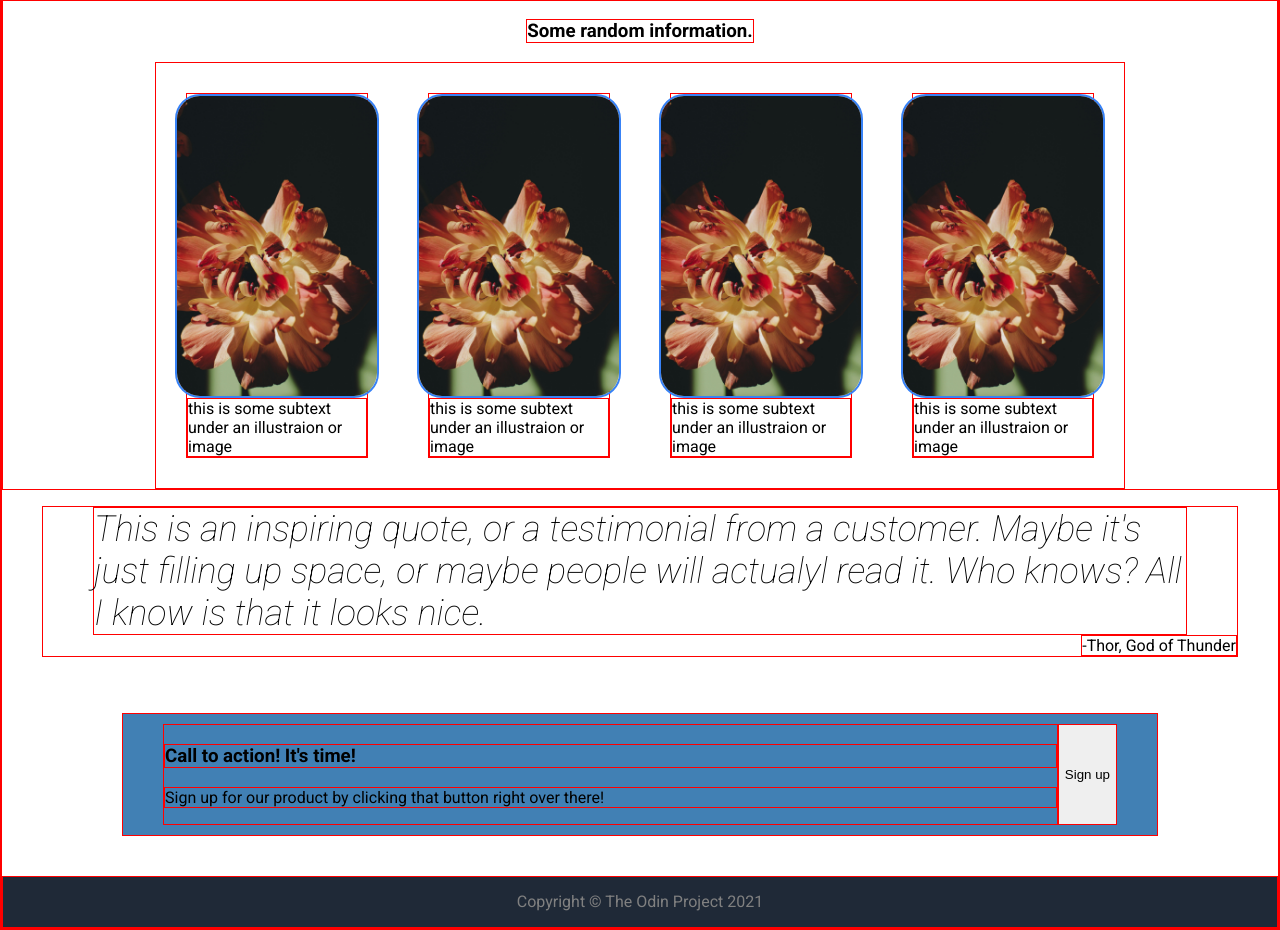
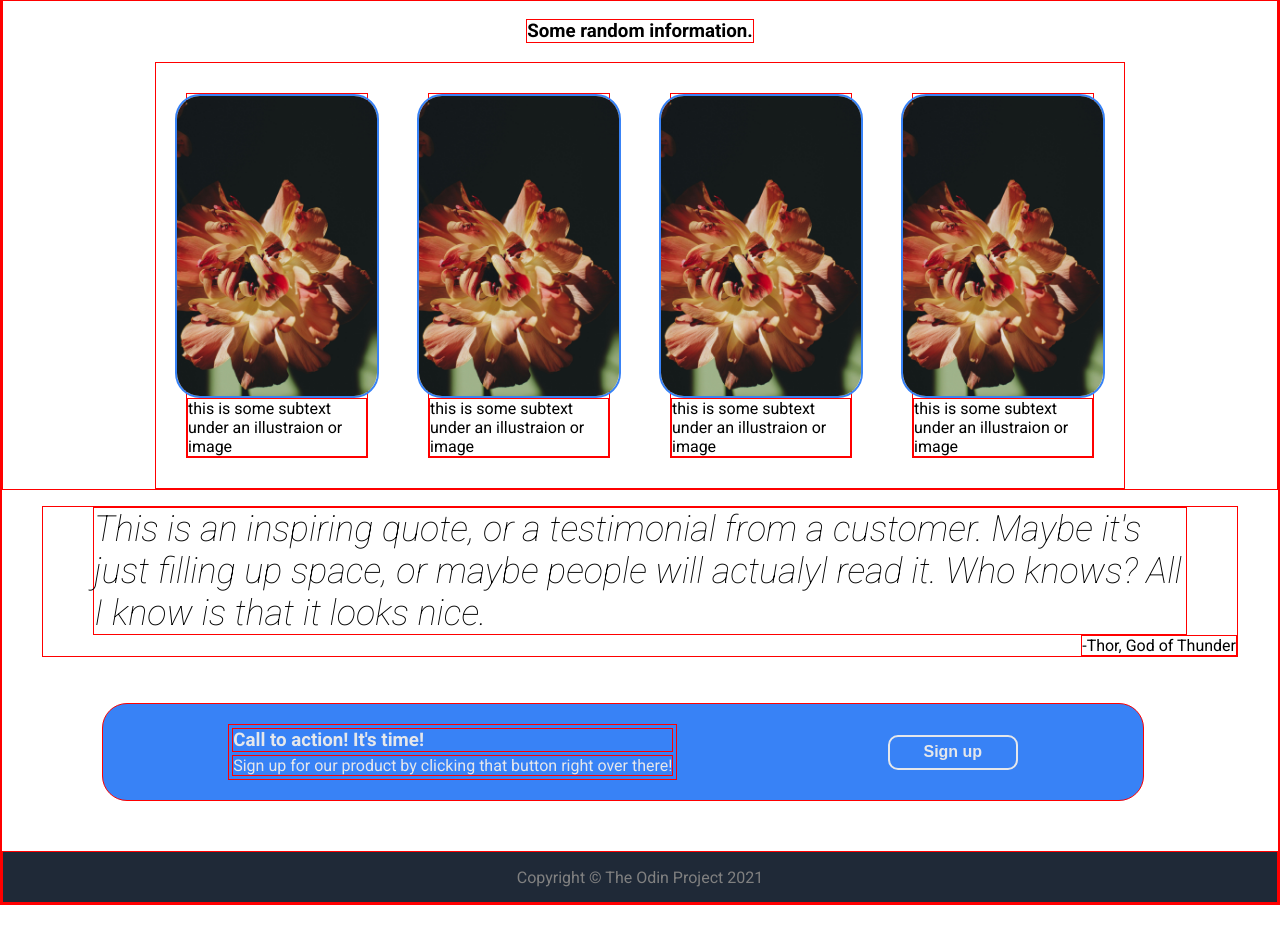
Before and after one commit to adamhaouam/landing-page, a plain HTML site: page index.html in a window 1280 px wide. Shown: the part 602-1532 px from the top of the page. After the commit the page ends 1507 px from the top, so only its background shows below. Drawn offline with Linux system fonts and the light colour scheme.

Commit message:
format signup box

```diff
--- a/index.html
+++ b/index.html
@@ -62,10 +62,10 @@
 
     <div class="signup">
         <div class="signupleft">
-            <h3> Call to action! It's time!</h3>
-            <p>Sign up for our product by clicking that button right over there!</p>
+            <h3 class="signtext"> Call to action! It's time!</h3>
+            <p class="signtext">Sign up for our product by clicking that button right over there!</p>
         </div>
-        <button>Sign up</button>
+        <button class="signupbutton2">Sign up</button>
 
     </div>
 
--- a/style.css
+++ b/style.css
@@ -46,7 +46,7 @@ ul {
 
 .cardpic {
     border-radius: 25px;
-    border: solid 2px #3882f6;
+    border: solid 2px #3882F6;
 }
 
 
@@ -93,15 +93,36 @@ ul {
 
 .signup {
     margin: 40px 120px;
-    background-color: rgb(65, 128, 180);
+    background-color: #3882F6;
     padding: 10px 40px;
     display: flex;
-    justify-content: center;
+    align-items: center;
+    justify-content:space-around;
+    padding: 0;
+    border-radius: 25px;
+    flex: auto;
+    width: 1000px;
+    padding: 20px;
+    margin: 30px 100px 50px;
 }
 
-.signupleft {
-    flex-grow: 3;
+.signtext {
+    margin: 3px;
+    color: #E5E7EB;
 }
+
+.signupbutton2 {
+    background-color: #3882F6;
+    color: #E5E7EB;
+    width: 130px;
+    height: 35px;
+    font-size: 16px;
+    font-weight: bolder;
+    border-radius: 10px;
+    border: #E5E7EB solid 2px;
+}
+
+
 
 h2 {
     font-size: 48px;
```
